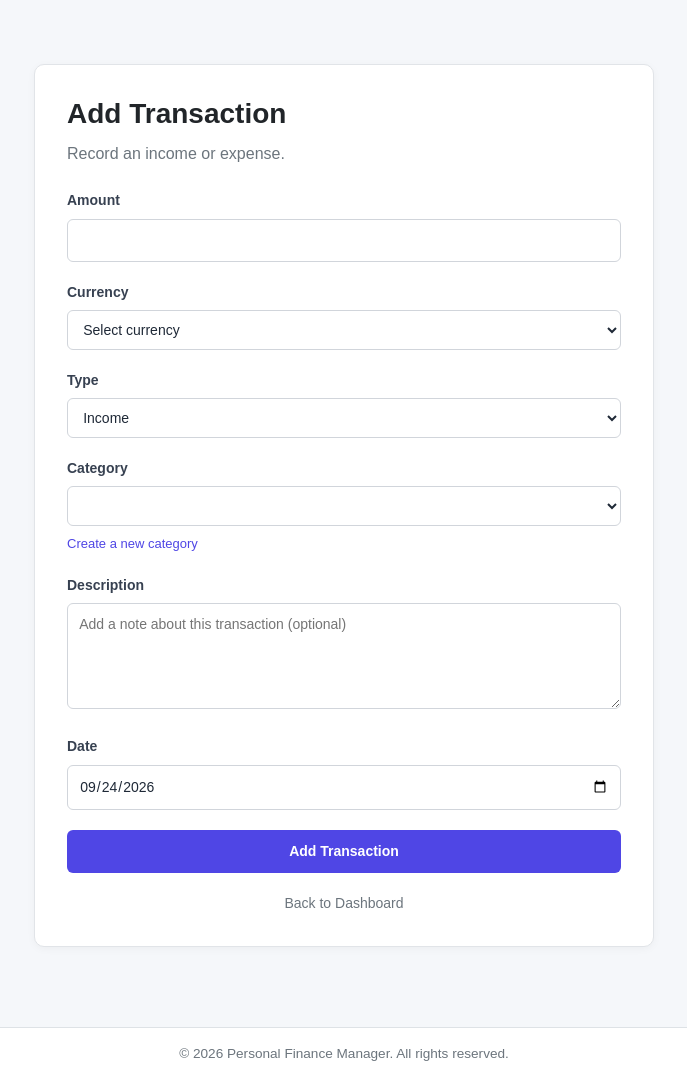
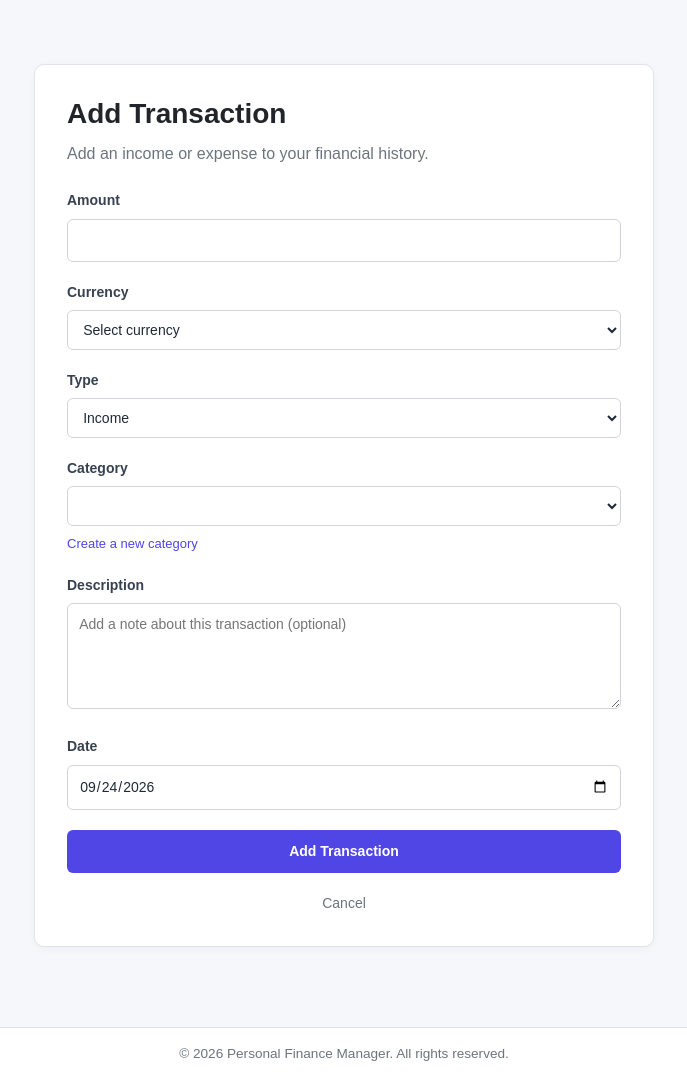
Before and after one commit to jubbyshonhayi/personal_finance_manager, a Flask app: template templates/transactions/add_transaction.html in a window 1280 px wide. Shown: the part 56-1136 px from the top of the page, without its empty margins (296-983 px from the left). Run offline with Flask 3, Linux system fonts and the light colour scheme; the template is opened without the code that fills it, so the values that code supplies are empty; some libraries are stand-ins or nearby versions.

Commit message:
Improve interface wording and actions

```diff
--- a/templates/transactions/add_transaction.html
+++ b/templates/transactions/add_transaction.html
@@ -18,7 +18,7 @@
                 <h1>Add Transaction</h1>
 
                 <p>
-                    Record an income or expense.
+                    Add an income or expense to your financial history.
                 </p>
             </header>
 
@@ -153,7 +153,7 @@
                 class="back-link"
                 href="{{ url_for('dashboard.dashboard_page') }}"
             >
-                Back to Dashboard
+                Cancel
             </a>
         </section>
     </div>
```
